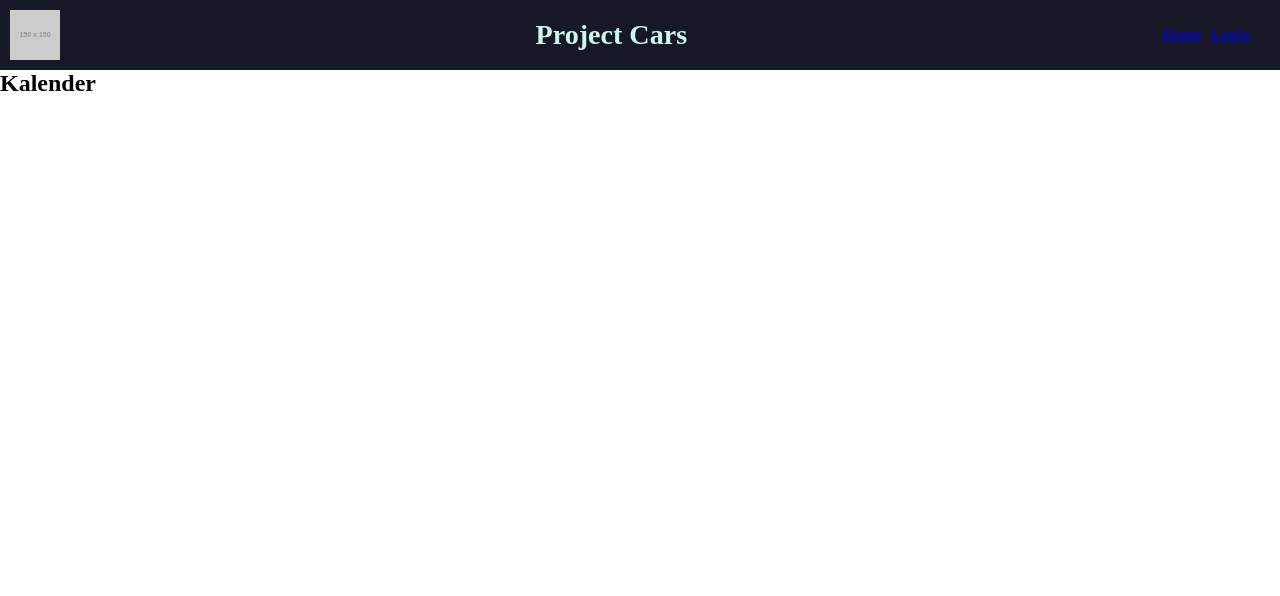
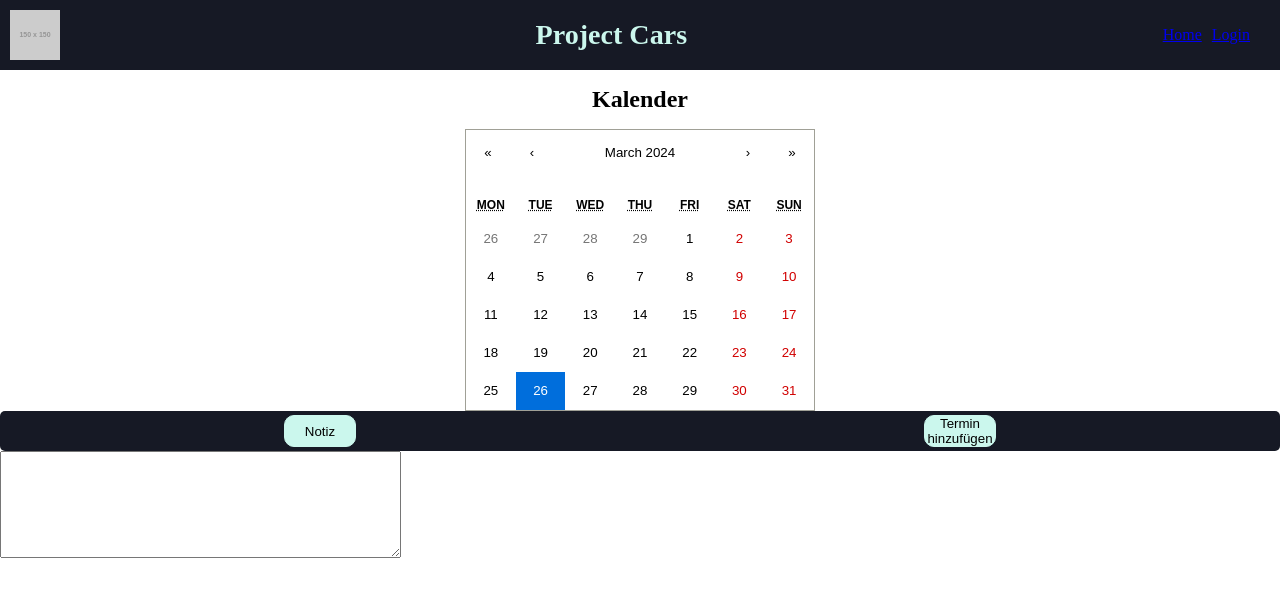
Before and after one commit to xSm1Le/projectcars, a React app: page /kalender in a window 1280 px wide. Shown: the top 596 px of the page. Built offline with nearby package versions, Linux system fonts and the light colour scheme; the HTML template or start-up script is replaced by a standard one.

Commit message:
grob kalender aufgebaut und startsaite angepasst

```diff
--- a/package.json
+++ b/package.json
@@ -11,6 +11,7 @@
   },
   "dependencies": {
     "react": "^18.2.0",
+    "react-calendar": "^4.8.0",
     "react-dom": "^18.2.0",
     "react-router-dom": "^6.22.0",
     "rollup": "^4.12.0",
--- /dev/null
+++ b/src/components/Pages/kalender.css
@@ -0,0 +1,26 @@
+.yourDates {
+    display: flex;
+    flex-direction: column;
+    align-items: center;
+}
+
+.datesh2 {
+    margin: 1rem 0;
+}
+
+.DButtons {
+    display: flex;
+    justify-content: space-around;
+    align-items: center;
+    height: 2.5rem;
+    background-color: #161925;
+    border-radius: 5px;
+}
+
+.DButton {
+    height: 2rem;
+    width: 4.5rem;
+    background-color: #cbf7ed;
+    border: 1px solid #cbf7ed;
+    border-radius: 10px;
+}
--- a/src/components/Pages/kalender.jsx
+++ b/src/components/Pages/kalender.jsx
@@ -1,13 +1,38 @@
-import { Navbar } from "../reusables/nav"
+import { useState, useRef } from "react";
+import { Navbar } from "../reusables/nav";
+import { Calendar } from 'react-calendar';
 
+import 'react-calendar/dist/Calendar.css';
+import './kalender.css';
 
 export const Kalender = () => {
+    const [value, onChange] = useState(new Date());
+    const textareaRef = useRef(null);
+
+    const focusTextarea = () => {
+        textareaRef.current.focus();
+    };
+
     return (
         <section>
             <Navbar />
-
             <section className='yourDates'>
-                <h2>Kalender</h2>
+                <h2 className='datesh2'>Kalender</h2>
+                <Calendar onChange={onChange} value={value} />
+            </section>
+            <section>
+                <div className='DButtons'>
+                    <button className='DButton' onClick={focusTextarea}>
+                        Notiz
+                    </button>
+                    <button className='DButton' onClick={focusTextarea}>
+                        Termin hinzufügen
+                    </button>
+                </div>
+                {/* brauchen wir die form? */}
+                <form action="">
+                    <textarea ref={textareaRef} name="note" id="note" cols="48" rows="7"></textarea>
+                </form>
             </section>
         </section>
     )
--- a/src/components/Pages/landingpage.css
+++ b/src/components/Pages/landingpage.css
@@ -1,7 +1,17 @@
+.LPDates {
+    display: flex;
+    justify-content: space-around;
+    align-items: center;
+    margin: 1rem;
+    border: 1px solid black;
+    border-radius: 1rem;
+}
+
 .yourCarsLP {
     text-align: center;
     margin: 2rem 0;
-/*     border: 2px solid black; */
+    border: 2px solid black;
+    border-radius: 1rem;
 }
 
 .LPButtons {
--- a/src/components/Pages/landingpage.jsx
+++ b/src/components/Pages/landingpage.jsx
@@ -7,16 +7,22 @@ export const Landingpage = () => {
     return (
         <section>
             <Navbar />
-
+            <section className='yourDateLP' >
+                <div className='LPDates'>
+                    <img src="../favicon-32x32.png" alt="beispiel auto" />
+                    <h2>Dein nächster Termin</h2>
+                </div>
+            </section>
             <section className='yourCarsLP'>
                 <h2>Deine Fahrzeuge</h2>
                 <SlideShow />
-                <div className='LPButtons'>
+
+            </section>
+            <div className='LPButtons'>
                     <button className='LPButton'>Fahrzeug verwalten</button>
                     <button className='LPButton'>Fahrzeug hinzufügen</button>
                     <button className='LPButton'>Termin verwalten</button>
                 </div>
-            </section>
         </section>
     )
 }
--- a/src/components/comps/swiper.jsx
+++ b/src/components/comps/swiper.jsx
@@ -29,19 +29,19 @@ export const SlideShow =  () => {
         <SwiperSlide>
             <div className='slideDiv'>
                 <h3>BSP Audi Q7</h3>
-                <img src="./pwa-maskable-192x192.png" alt="auto" />
+                <img src="../pwa-maskable-192x192.png" alt="auto" />
             </div>
         </SwiperSlide>
         <SwiperSlide>
             <div className='slideDiv'>
                 <h3>BSP BMW E90</h3>
-                <img src="./pwa-maskable-192x192.png" alt="auto" />
+                <img src="../pwa-maskable-192x192.png" alt="auto" />
             </div>
         </SwiperSlide>
         <SwiperSlide>
             <div className='slideDiv'>
                 <h3>BSP Skoda superb</h3>
-                <img src="./pwa-maskable-192x192.png" alt="auto" />
+                <img src="../pwa-maskable-192x192.png" alt="auto" />
             </div>
         </SwiperSlide>
         ...
```
Also changed, not shown: 1 other file (tests, documents, lock files or other folders).
